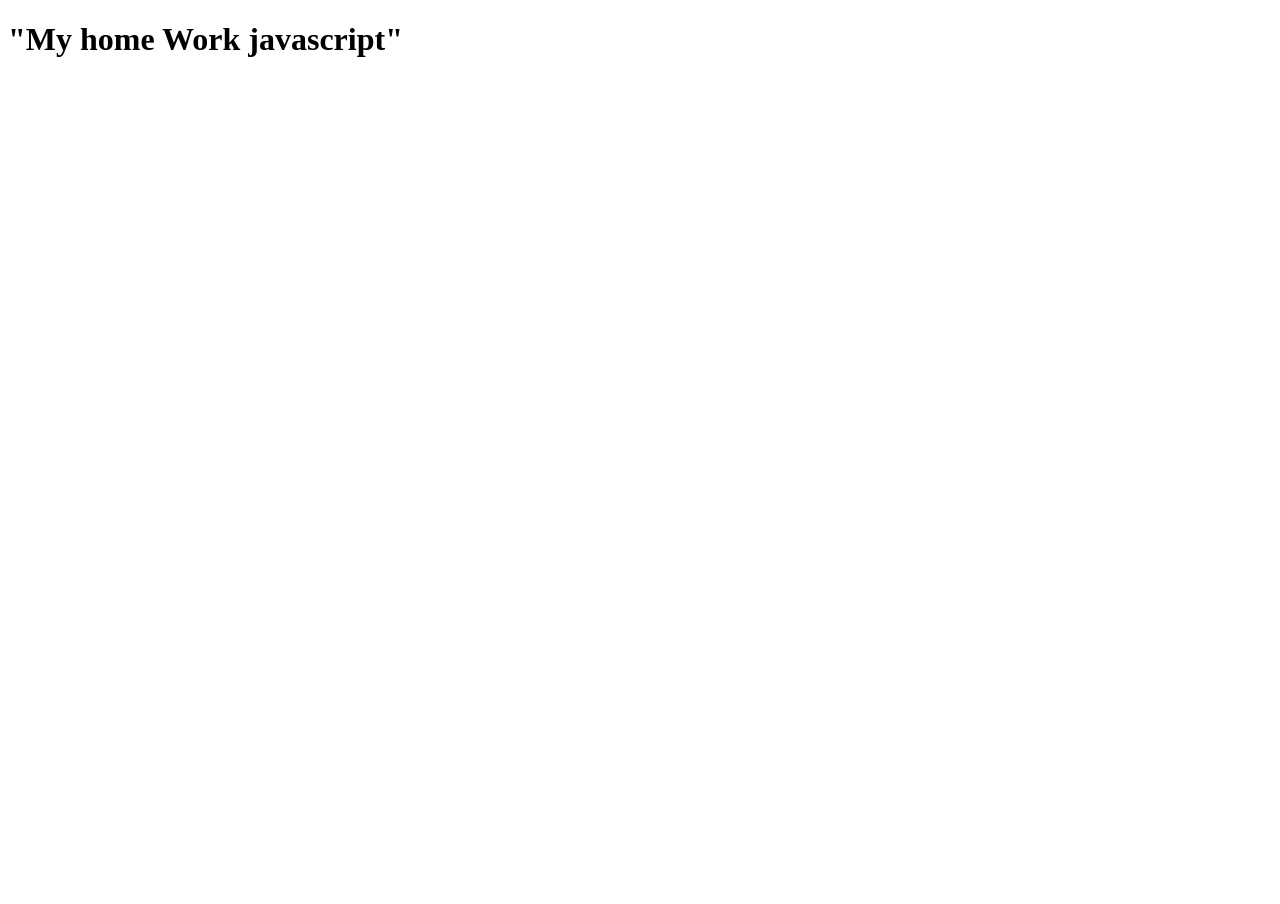
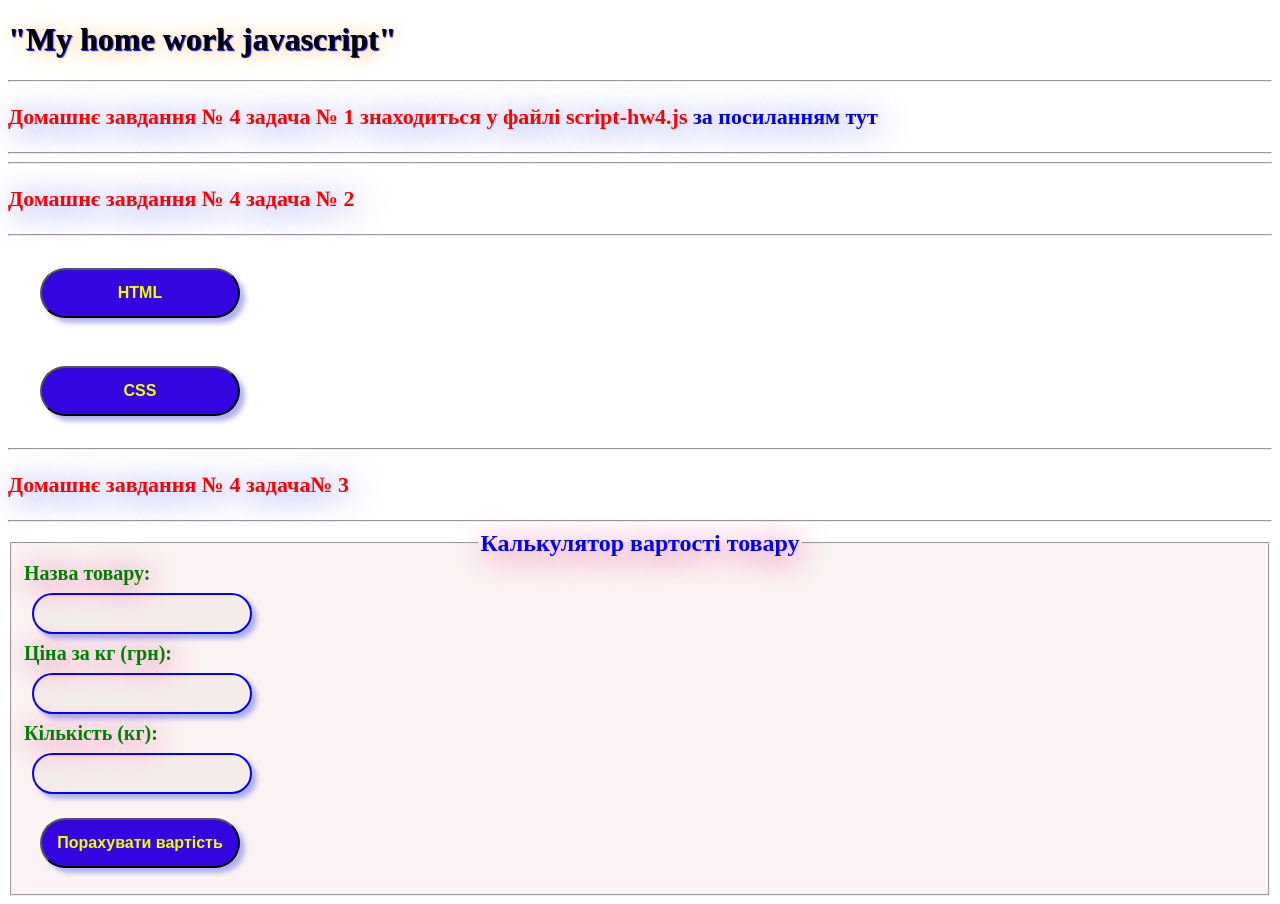
Before and after one commit to Ruslan-lion/genius-homework-JS, a plain HTML site: page index.html in a window 1280 px wide. Before the commit the page ends 800 px from the top, so only its background shows below. Drawn offline with Linux system fonts and the light colour scheme.

Commit message:
add styles.css and update index.html

```diff
--- a/index.html
+++ b/index.html
@@ -1,16 +1,74 @@
 <!DOCTYPE html>
 <html lang="en">
+
 <head>
     <meta charset="UTF-8">
     <meta http-equiv="X-UA-Compatible" content="IE=edge">
     <meta name="viewport" content="width=device-width, initial-scale=1.0">
+    <link rel="stylesheet" href="./styles.css">
     <title>Home Work JS</title>
 </head>
+
 <body>
-    <h1>"My home Work javascript"</h1>
+    <h1>"My home work javascript"</h1>
+
+    <hr>
+    <p class="exercise">Домашнє завдання № 4 задача № 1 знаходиться у файлі script-hw4.js <a href="https://github.com/Ruslan-lion/genius-homework-JS/blob/main/script-hw4.js" target="_blank">за посиланням тут</a></p>
+    <hr>
+
+    <section>
+        <hr>
+        <p class="exercise">Домашнє завдання № 4 задача № 2</p>
+        <hr>
+        <div class="content">
+            <button id="htmlButton" class="button">HTML</button>
+            <p id="htmlHint" class="html-hint"><span><a href="https://uk.wikipedia.org/wiki/HTML"
+                        target="_blank">HTML</a></span> (англ. <em>HyperText Markup Language</em> — мова розмітки
+                гіпертексту) — стандартизована мова
+                розмітки документів для перегляду вебсторінок у браузері.</p>
+        </div>
+
+        <div class="content">
+            <button id="cssButton" class="button">CSS</button>
+            <p id="cssHint" class="css-hint"><span><a href="https://uk.wikipedia.org/wiki/CSS"
+                        target="_blank">CSS</a></span> (англ. <em>Cascading Style Sheets</em>, укр. Каскадні таблиці
+                стилів) — це спеціальна мова стилю
+                сторінок, що використовується для опису їхнього зовнішнього вигляду.</p>
+        </div>
+    </section>
+
+    <section>
+        <hr>
+        <p class="exercise">Домашнє завдання № 4 задача№ 3</p>
+        <hr>
+        <form id="shopForm">
+            <fieldset class="field-form">
+                <legend class="legend-text">Калькулятор вартості товару</legend>
+                <div>
+                    <label for="productName" class="form-label">Назва товару:</label>
+                    <input class="form-input" name="productName" type="text" id="productName" required>
+                </div>
+                <div>
+                    <label for="priceUnit" class="form-label">Ціна за кг (грн):</label>
+                    <input class="form-input" name="priceUnit" type="number" id="priceUnit" min="0" step="0.1" required>
+                </div>
+                <div>
+                    <label for="quantity" class="form-label">Кількість (кг):</label>
+                    <input class="form-input" name="quantity" type="number" id="quantity" min="0" step="0.1" required>
+                </div>
+
+                <button class="button" type="submit" onclick="shop()">Порахувати вартість</button>
+                <div id="result"></div>
+            </fieldset>
+        </form>
+    </section>
+
+
     <script src="./script-hw0.js"></script>
     <script src="./script-hw1.js"></script>
     <script src="./script-hw2.js"></script>
     <script src="./script-hw3.js"></script>
+    <script src="./script-hw4.js"></script>
 </body>
+
 </html>
--- /dev/null
+++ b/styles.css
@@ -0,0 +1,107 @@
+h1 {
+  text-shadow:
+    1px 1px 1px blue,
+    2px 2px 20px #f6bd62;
+}
+
+.exercise {
+  font-size: 22px;
+  font-weight: bold;
+  color: red;
+  text-shadow: 4px 4px 30px #494bdf;
+
+}
+
+.button {
+  margin: 16px;
+  padding: 4px 4px;
+  font-size: 16px;
+  font-weight: 700;
+  background-color: #3404e1;
+  color: #f6ff00;
+  flex-shrink: 0;
+  width: 200px;
+  height: 50px;
+  border-radius: 32px;
+  box-shadow: 5px 5px 5px 0px #b0b2ed;
+  transition: all 0.4s;
+}
+
+.button:hover {
+  transform: scale(1.1);
+  background-color: #f6ff00;
+  color: #3404e1;
+  font-size: 18px;
+  box-shadow: 5px 5px 5px 0px #e8df7e;
+  cursor: pointer;
+}
+
+.content {
+  display: flex;
+  align-items: center;
+  margin: 16px;
+}
+
+
+.html-hint,
+.css-hint {
+  display: none;
+  margin-left: 16px;
+  font-size: 16px;
+  font-weight: 600;
+  text-shadow: 4px 4px 30px #cb267b;
+}
+
+span {
+  text-transform: uppercase;
+  font-weight: bold;
+  color: blue;
+}
+
+a {
+  text-decoration: none;
+}
+
+em {
+  color: #204205;
+}
+
+.form-input {
+  display: block;
+  padding: 8px 8px;
+  width: 200px;
+  margin: 8px;
+  font-size: 18px;
+  border-radius: 32px;
+  border: 2px solid #0000ff;
+  background-color: #f5ebeb;
+  color: #0000ff;
+  text-align: center;
+  box-shadow: 5px 5px 5px 0px #b0b2ed;
+}
+
+.field-form {
+  background-color: #c95e5e12;
+}
+
+.form-input:focus {
+  border: 2px solid #d40d35;
+  background-color: transparent;
+}
+
+.form-label {
+  font-size: 20px;
+  font-weight: 600;
+  line-height: 1.15;
+  color: green;
+  text-align: center;
+  text-shadow: 4px 4px 30px #cb267b;
+}
+
+.legend-text {
+  font-size: 24px;
+  font-weight: bold;
+  text-align: center;
+  color: blue;
+  text-shadow: 4px 4px 30px #cb267b;
+}
```
